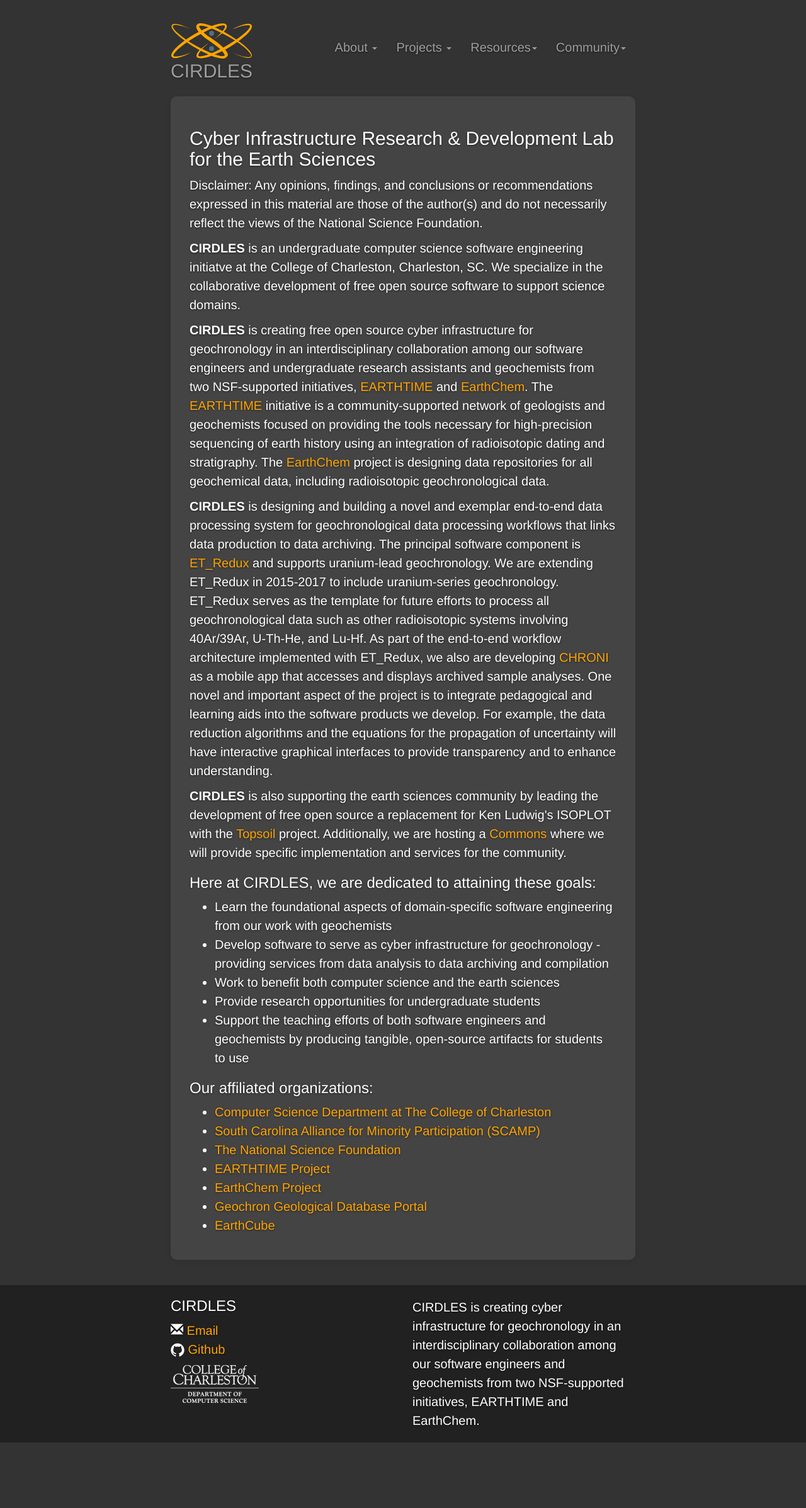
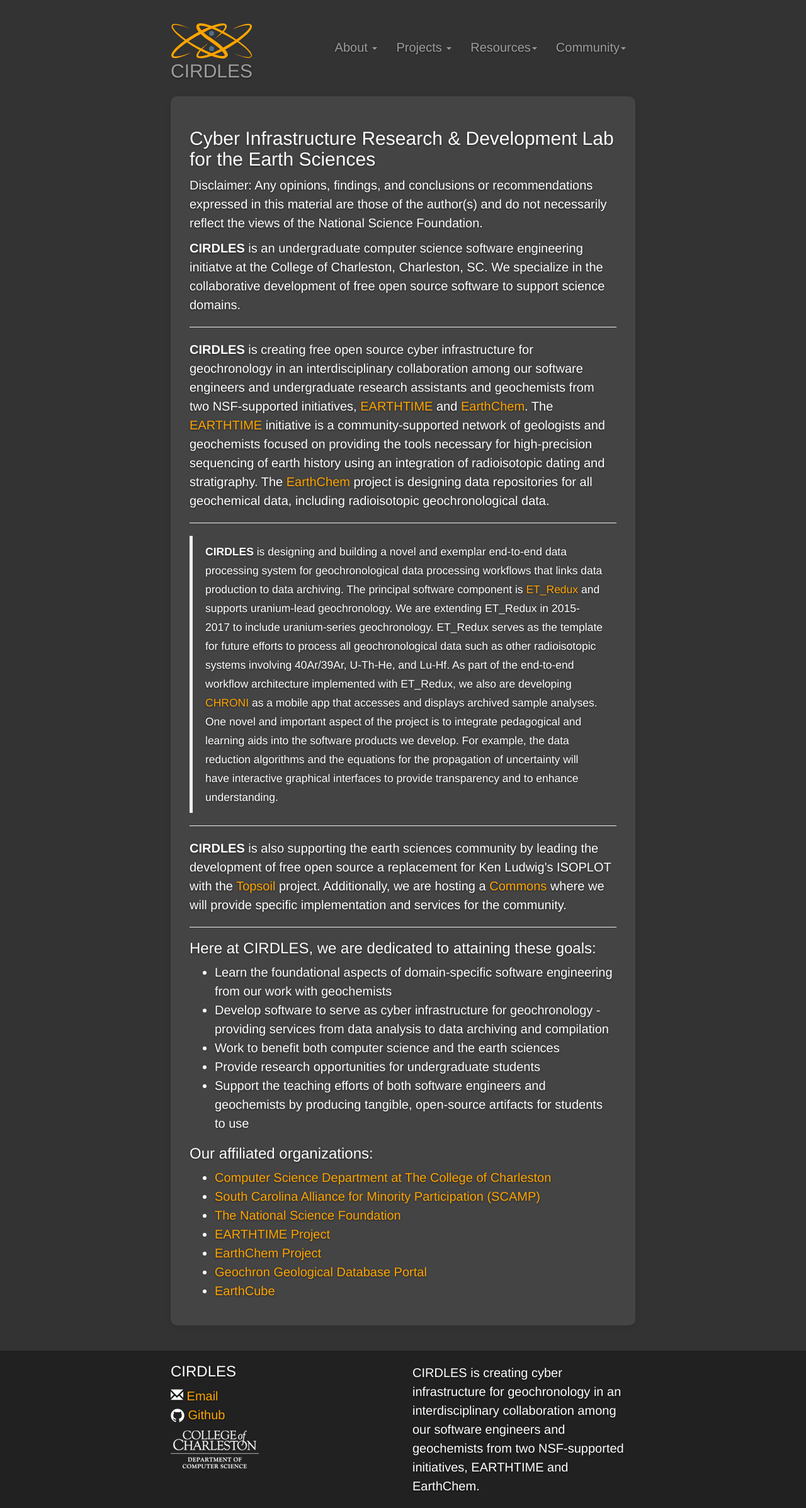
Before and after one commit to shefaliemmanuel/cirdles.github.com, a Jekyll site: the page built from index.html, in a window 1280 px wide. Shown: the whole page at 63% size. Built offline with Jekyll 4.4.1, drawn with Linux system fonts in a browser that asks for light colours; before the commit the page ends 2291 px from its top, so only the background shows below that.

Commit message:
add more structure to home page

```diff
--- a/index.html
+++ b/index.html
@@ -9,14 +9,14 @@
 		<p>Disclaimer: Any opinions, findings, and conclusions or recommendations expressed in this material are those of the author(s) and do not necessarily reflect the views of the National Science Foundation.</p>
 
 		<p><strong>CIRDLES</strong> is an undergraduate computer science software engineering initiatve at the College of Charleston, Charleston, SC.  We specialize in the collaborative development of free open source software to support science domains.</p>
-
+		<hr>
 		<p><strong>CIRDLES</strong> is creating free open source cyber infrastructure for geochronology in an interdisciplinary collaboration among our software engineers and undergraduate research assistants and geochemists from two NSF-supported initiatives, <a href="http://www.earth-time.org/">EARTHTIME</a> and <a href="http://www.earthchem.org//">EarthChem</a>. The <a href="http://www.earth-time.org/">EARTHTIME</a> initiative is a community-supported network of geologists and geochemists focused on providing the tools necessary for high-precision sequencing of earth history using an integration of radioisotopic dating and stratigraphy. The <a href="http://www.earthchem.org//">EarthChem</a> project is designing data repositories for all geochemical data, including radioisotopic geochronological data.</p>
 
-
-		<p><strong>CIRDLES</strong> is designing and building a novel and exemplar end-to-end data processing system for geochronological data processing workflows that links data production to data archiving. The principal software component is <a href="/projects/et_redux/">ET_Redux</a> and supports uranium-lead geochronology.  We are extending ET_Redux in 2015-2017 to include uranium-series geochronology.  ET_Redux serves as the template for future efforts to process all geochronological data such as other radioisotopic systems involving 40Ar/39Ar, U-Th-He, and Lu-Hf. As part of the end-to-end workflow architecture implemented with ET_Redux, we also are developing <a href="/projects/chroni/">CHRONI</a> as a mobile app that accesses and displays archived sample analyses.  One novel and important aspect of the project is to integrate pedagogical and learning aids into the software products we develop. For example, the data reduction algorithms and the equations for the propagation of uncertainty will have interactive graphical interfaces to provide transparency and to enhance understanding.<p>
-
+<hr>
+		<blockquote><p><strong>CIRDLES</strong> is designing and building a novel and exemplar end-to-end data processing system for geochronological data processing workflows that links data production to data archiving. The principal software component is <a href="/projects/et_redux/">ET_Redux</a> and supports uranium-lead geochronology.  We are extending ET_Redux in 2015-2017 to include uranium-series geochronology.  ET_Redux serves as the template for future efforts to process all geochronological data such as other radioisotopic systems involving 40Ar/39Ar, U-Th-He, and Lu-Hf. As part of the end-to-end workflow architecture implemented with ET_Redux, we also are developing <a href="/projects/chroni/">CHRONI</a> as a mobile app that accesses and displays archived sample analyses.  One novel and important aspect of the project is to integrate pedagogical and learning aids into the software products we develop. For example, the data reduction algorithms and the equations for the propagation of uncertainty will have interactive graphical interfaces to provide transparency and to enhance understanding.</p></blockquote>
+<hr>
 	<p><strong>CIRDLES</strong> is also supporting the earth sciences community by leading the development of free open source a replacement for Ken Ludwig's ISOPLOT with the <a href="/projects/topsoil/">Topsoil</a> project.  Additionally, we are hosting a <a href="/projects/commons/">Commons</a> where we will provide specific implementation and services for the community.</p>
-
+<hr>
 		<h3>Here at CIRDLES, we are dedicated to attaining these goals:</h3>
 		<ul>
 			<li>Learn the foundational aspects of domain-specific software engineering from our work with geochemists</li>
```
